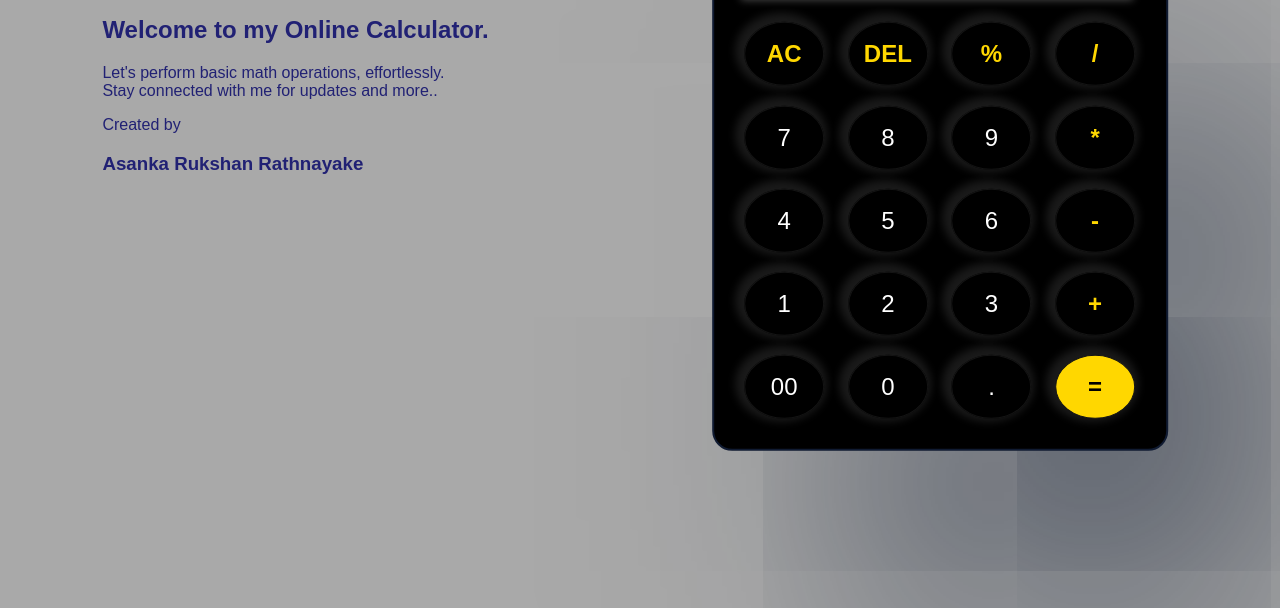
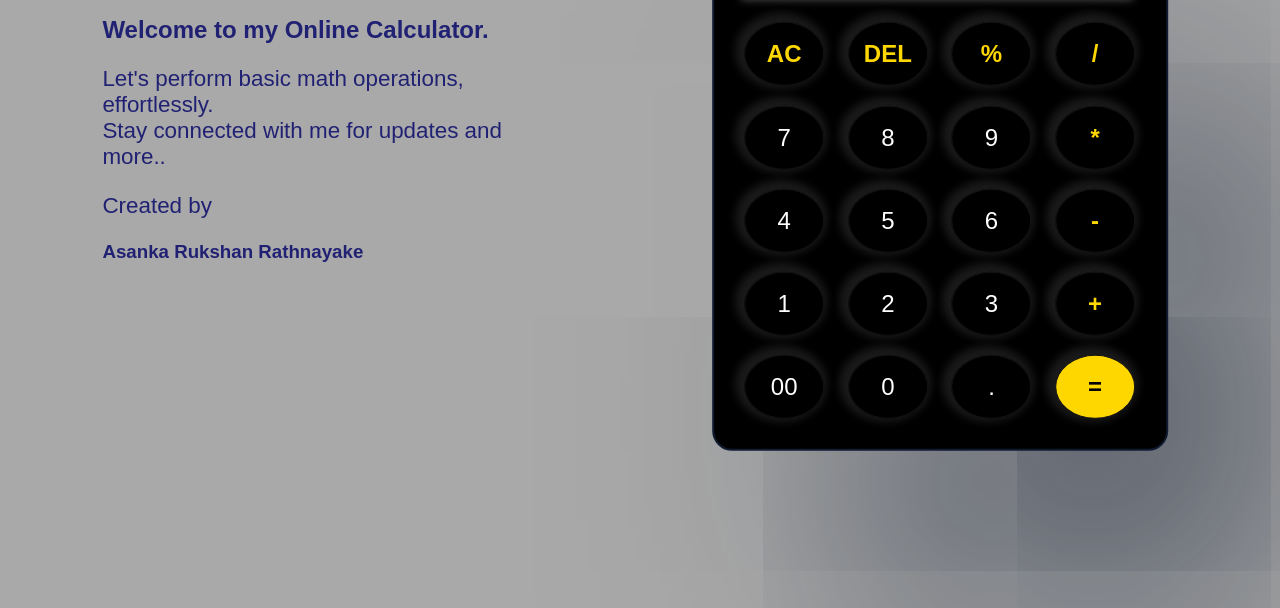
Before and after one commit to AsankaRukshanRathnayake/Simple-Online-Calculator, a plain HTML site: page index.html in a window 1280 px wide. Shown: the part 192-800 px from the top of the page. Drawn offline with Linux system fonts and the light colour scheme.

Commit message:
Added styles for content section

```diff
--- a/styles.css
+++ b/styles.css
@@ -19,6 +19,18 @@ html,body{
     width:55%;
     justify-content:left;
     align-items:center;
+}
+
+.content p{
+    font-size: 1.4rem;
+}
+
+.content a{
+    color:rgb(21, 21, 83);
+    text-decoration: none;
+    font-size: 2rem;
+    padding-right:1rem;
+    align-items: center;
 }
 
 .calculator{
```
